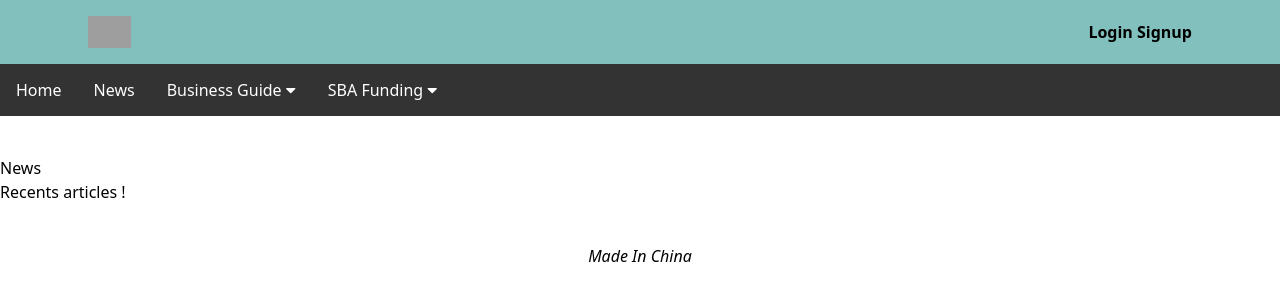
After one commit to AFlo59/FastAPI-MyHeadHurt, a Django app: page /news/ in a window 1280 px wide. The commit adds this page. Shown: the top 301 px of the page. Run offline with Django 4.2, Linux system fonts and the light colour scheme; style sheets or scripts are compiled from the project's sources; parts of the project's set-up code (start-up, migrations or seed data) failed here and were passed over; some libraries are stand-ins or nearby versions; grey boxes are pictures that could not be loaded.

Commit message:
News&Profil page

```diff
--- /dev/null
+++ b/web/main/templates/main/news_page.html
@@ -0,0 +1,8 @@
+{% extends "base.html" %}
+
+{% block content %}
+<h2>News </h2>
+<div>
+    <p>Recents articles !</p>
+</div>
+{% endblock content %}
--- a/web/main/urls.py
+++ b/web/main/urls.py
@@ -8,4 +8,5 @@ urlpatterns = [
     path('contact/<int:test>', views.contact_page, name='contact'),
     path('predict/', views.predict_page, name='predict'),
     path('logout/', views.custom_logout, name='custom_logout'),
+    path('news/', views.news_page, name='news'),
 ]
--- a/web/main/views.py
+++ b/web/main/views.py
@@ -7,11 +7,13 @@ from requests.exceptions import ConnectionError, Timeout, TooManyRedirects
 import json
 import os
 
+def news_page(request):
+    return render(request, 'main/news_page.html')
+
 def custom_logout(request):
     logout(request)
     return redirect(request.META.get('HTTP_REFERER', 'home'))
 
-# Create your views here.
 def home_page(request):
     return render(request, 'main/home_page.html')
 
--- a/web/templates/includes/header.html
+++ b/web/templates/includes/header.html
@@ -4,6 +4,7 @@
 {% url "func-list" as url_func %}
 {% url "api" as url_api %}
 {% url "home" as url_home %}
+{% url "news" as url_news %}
 
 <header class='bg-light_blue-400'>
     <nav class='justify-between max-w-6xl mx-auto items-center px-6 h-16 text-base font-semibold hidden md:flex'>
@@ -42,11 +43,26 @@
           </button>
           <div class="dropdown-content">
             <a href="{{ url_func }}">
-                All you need to know !</a>
+                Entrepreneurship Essentials</a>
             <a href="#" class="hover:text-blue-300 {% if request.path == url_func %}text-white{% endif %} ">
-                Link 2</a>
+                Legal and Compliance Information</a>
+            <a href="#" class="hover:text-blue-300 {% if request.path == url_func %}text-white{% endif %} ">
+                Resources</a>
           </div>
         </div>
+        <div class="dropdown">
+            <button class="dropbtn">SBA Funding
+              <i class="fa fa-caret-down"></i>
+            </button>
+            <div class="dropdown-content">
+                <a href="{{ url_func }}">
+                    SBA Loan: Check Your Eligibility</a>
+                <a href="#" class="hover:text-blue-300 {% if request.path == url_func %}text-white{% endif %} ">
+                    SBA Approved Partners</a>
+            </div>
+
+          </div>
       </div>
+
     <script src="{% static 'js/header.js' %}"></script>
 </header>
```
